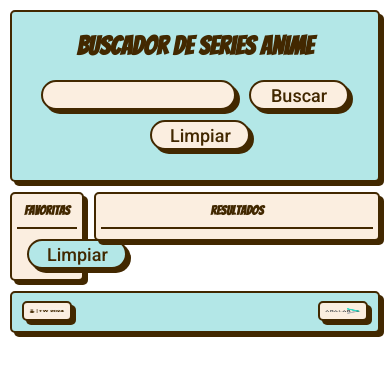
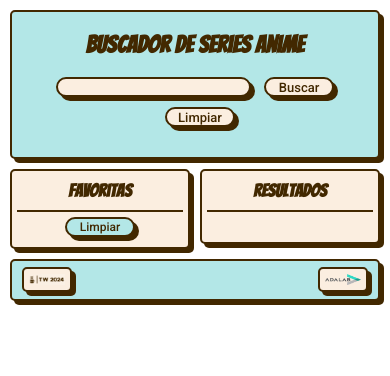
Before and after one commit to Adalab/modulo-2-evaluacion-final-Tam-Weibel, a website built with Vite: page src/index.html in a window 390 px wide. Built offline with nearby package versions, Linux system fonts and the light colour scheme.

Commit message:
media queries

```diff
--- a/src/scss/core/_variables.scss
+++ b/src/scss/core/_variables.scss
@@ -22,8 +22,7 @@ $background: #fbeee0;
     border-radius: 30px;
     box-shadow: $shade 4px 4px 0 0;
     color: $shade;
-    font-size: 18px;
-    line-height: 25px;
+    text-align: center;
 }
 @mixin list-box(){
     border: 2px solid $shade;
@@ -46,6 +45,5 @@ $background: #fbeee0;
     border-radius: 5px;
     margin: 10px;
     padding: 10px 0;
-    line-height: 2;
     background-color: $blue;
 }
--- a/src/scss/layout/_footer.scss
+++ b/src/scss/layout/_footer.scss
@@ -25,7 +25,7 @@
   @include list-box();
   padding: 5px;
   width: 50px;
-  height: 20px;
+  height: 25px;
   border: 2px solid $shade;
   background-color: $background;
   border-radius: 5px;
@@ -33,7 +33,6 @@
     box-shadow: $shade 2px 2px 0 0;
     transform: translate(2px, 2px);
   }
-
   @media (min-width: 768px) {
     width: 100px;
     height: 40px;
--- a/src/scss/layout/_header.scss
+++ b/src/scss/layout/_header.scss
@@ -12,7 +12,7 @@
   }
 }
 .h1{
-  font-size: 26px;
+  font-size: 24px;
   @media (min-width: 768px) {
     font-size: 32px;
   }
@@ -21,12 +21,16 @@
   padding: 10px 0;
   &__btn{
     margin: 10px 0 0 10px;
-    display: inline-block;
-    padding: 0 18px;
-    text-align: center;
-    height: 30px;
-    width: 100px;
+    // display: inline-block;
+    height: 20px;
+    width: 70px;
+    font-size: 13px;
     @include header-box();
+    @media (min-width: 768px){
+      height: 30px;
+      width: 100px;
+      font-size: 18px;
+    }
   }
   &__btn:hover {
     background-color: $violet;
@@ -37,11 +41,15 @@
   }
   &__input{
     padding: 0 10px;
-    height: 30px;
+    height: 20px;
     width: 195px;
+    font-size: 14px;
+    line-height: 100%;
     @include header-box();
     @media (min-width: 768px) {
+      height: 30px;
       width: 300px;
+      font-size: 18px;
     }
   }
 }
--- a/src/scss/layout/_main.scss
+++ b/src/scss/layout/_main.scss
@@ -1,4 +1,4 @@
-.main{
+.main {
   display: flex;
   justify-content: space-evenly;
   gap: 10px;
@@ -9,34 +9,35 @@
   }
 }
 
-.title{
+.title {
   font-family: $title;
   border-bottom: 2px solid $shade;
   padding-bottom: 10px;
-    font-size: 13px;
+  font-size: 18px;
   @media (min-width: 768px) {
     font-size: 18px;
   }
 }
 
-.results{
+.results {
   @include list-box();
-    width: 80%;
+  width: 50%;
   height: fit-content;
-    &__list{
+  min-height: 75px;
+  &__list {
     display: flex;
     flex-direction: row;
     flex-wrap: wrap;
     justify-content: center;
     text-align: center;
   }
-    &__card{
+  &__card {
     @include card-element();
     font-family: $text;
     font-weight: 500;
     font-size: 14px;
     width: 150px;
-        &--fav{
+    &--fav {
       background-color: $yellow;
       border-radius: 5px;
       font-weight: 900;
@@ -44,43 +45,70 @@
       text-decoration: underline;
     }
   }
-    &__img{
+  &__img {
     max-height: 150px;
     max-width: 133px;
     border-radius: 5px;
     background-size: contain;
   }
-
+  @media (min-width: 768px) {
+    min-height: 90px;
+    width: 70%;
+  }
+  @media (min-width: 1024px) {
+    width: 80%;
+  }
 }
 
-.favorites{
-    width: 20%;
+.favorites {
   @include list-box();
-    &__list{
+  width: 50%;
+  min-width: 65px;
+  min-height: 75px;
+  &__list {
     font-size: 12px;
   }
-    &__card{
+  &__card {
     @include card-element();
     border: 2px solid $shade;
     font-family: $text;
     font-weight: 500;
-        padding:10px;
+    padding: 10px;
     background-color: $yellow;
   }
-    &__img{
-        max-height: 150px;
+  &__img {
+    max-height: 133px;
     max-width: 100px;
     border-radius: 5px;
     background-size: contain;
   }
-    &__icon{
+  &__icon {
     align-self: flex-end;
   }
-    &__btn{
+  &__btn {
+    @include header-box();
+    height: 20px;
+    width: 70px;
+    font-size: 12px;
     background-color: $blue;
+    margin: 0;
+    margin-top: 5px;
+    @media (min-width: 768px) {
+      height: 30px;
+      width: 100px;
+      font-size: 18px;
+      margin: 10px, 0;
+    }
+  }
+  @media (min-width: 768px) {
+    min-height: 90px;
+    width: 30%;
+  }
+  @media (min-width: 1024px) {
+    width: 20%;
   }
 }
 
-.hidden{
+.hidden {
   display: none;
 }
```
Lines whose indentation alone changed are shown as unchanged.
